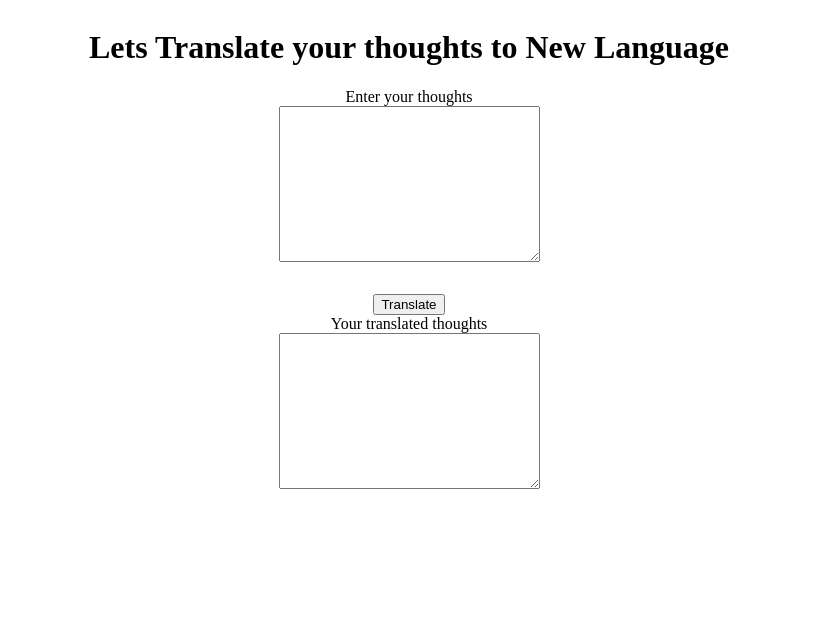
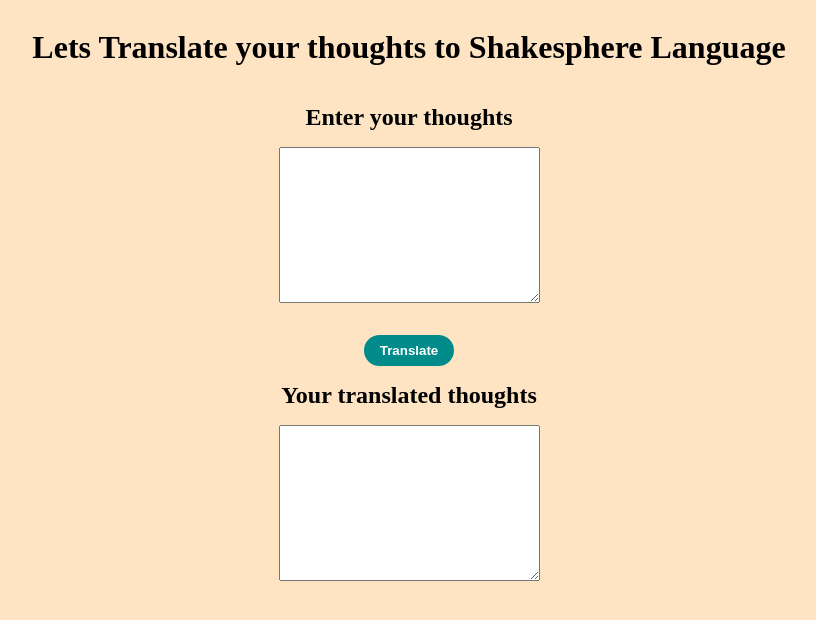
Before and after one commit to harshithbadiga/Translator-2-NeoGCamp, a plain HTML site: page index.html in a window 1280 px wide. Shown: the whole page, without its empty margins (231-1047 px from the left). Drawn offline with Linux system fonts and the light colour scheme.

Commit message:
styles added

```diff
--- a/index.css
+++ b/index.css
@@ -25,3 +25,27 @@
 #system-output{
     margin: 0 auto;
 }
+
+label{
+    margin: 1rem;
+    font-weight: bolder;
+    font-size: 1.5rem;
+
+}
+
+body{
+    background-color: bisque;
+}
+h1{
+    font-size: 2rem;
+}
+
+button{
+    border-radius: 1rem;
+    padding: 0.5rem 1rem;
+    background-color: darkcyan;
+    color: white;
+    outline: none;
+    border: none;
+    font-weight: bolder;
+}
--- a/index.html
+++ b/index.html
@@ -11,7 +11,7 @@
 
 <body>
     <div class="container">
-        <h1>Lets Translate your thoughts to New Language</h1>
+        <h1>Lets Translate your thoughts to Shakesphere Language</h1>
         <div class="text">
             <label for="english-lang"> Enter your thoughts</label>
             <textarea name="english-lang" id="user-input" cols="30" rows="10"></textarea>
```
